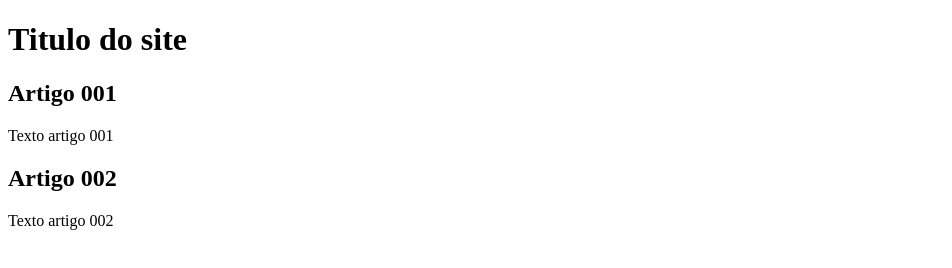
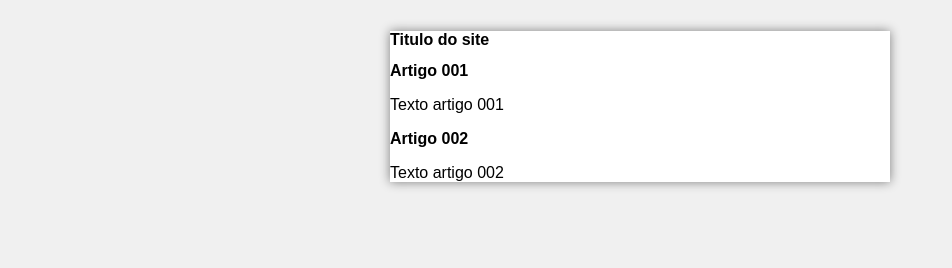
Before and after one commit to leobernardo05/Projeto-site, a plain HTML site: page index.html in a window 1280 px wide. Shown: the whole page, without its empty margins (0-952 px from the left). Drawn offline with Linux system fonts and the light colour scheme.

Commit message:
iniciei o design

```diff
--- /dev/null
+++ b/estilo/style.css
@@ -0,0 +1,17 @@
+* {
+    font-family: 'Arial', sans-serif;
+    font-size: 16px;
+}
+
+body {
+    background-color: #f0f0f0;
+    margin: 0;
+    padding: 20px;
+}
+
+main {
+    background-color: #ffffff;
+    width: 500px;
+    margin: 0 auto;
+    box-shadow: 0 0 10px rgba(0, 0, 0, 0.473);
+}
--- a/index.html
+++ b/index.html
@@ -4,6 +4,7 @@
     <meta charset="UTF-8">
     <meta name="viewport" content="width=device-width, initial-scale=1.0">
     <title>Titulo do Site</title>
+    <link rel="stylesheet" href="estilo/style.css">
 </head>
 <body>
     <main>
```
